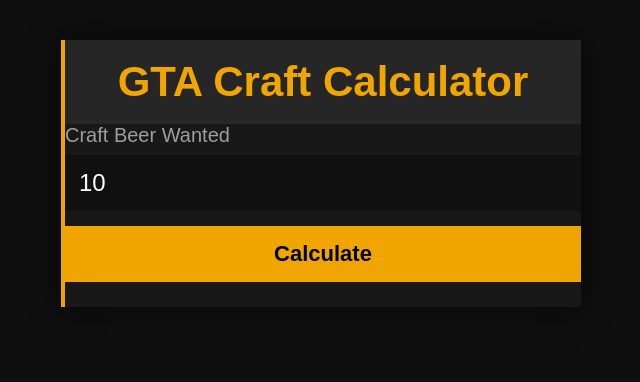
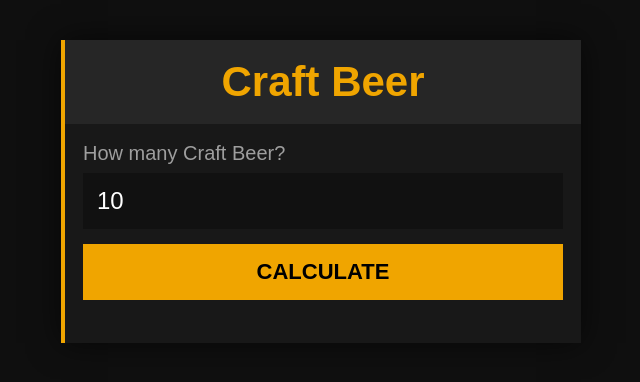
Before and after one commit to thewhitewizard-tech/Craft-beer-CALCULATOR-GTA-W-, a plain HTML site: page index.html in a window 1280 px wide. Shown: the whole page, without its empty margins (319-959 px from the left). Drawn offline with Linux system fonts and the light colour scheme.

Commit message:
Update index.html

```diff
--- a/index.html
+++ b/index.html
@@ -1,27 +1,41 @@
 <!DOCTYPE html>
 <html lang="en">
+
 <head>
-    <meta charset="UTF-8">
-    <meta name="viewport" content="width=device-width, initial-scale=1.0">
-    <title>GTA Craft Calculator</title>
-    <link rel="stylesheet" href="style.css">
+
+<meta charset="UTF-8">
+<meta name="viewport" content="width=device-width, initial-scale=1">
+
+<title>Craft Calculator</title>
+
+<link rel="stylesheet" href="style.css">
+
 </head>
+
 <body>
 
 <div class="container">
 
-    <h1>GTA Craft Calculator</h1>
+<h1>Craft Beer</h1>
 
-    <label>Craft Beer Wanted</label>
-    <input type="number" id="amount" value="10">
+<div class="content">
 
-    <button onclick="calculate()">Calculate</button>
+<label>How many Craft Beer?</label>
 
-    <div id="results"></div>
+<input id="amount" type="number" value="10">
+
+<button onclick="calculate()">
+CALCULATE
+</button>
+
+<div id="results"></div>
+
+</div>
 
 </div>
 
 <script src="script.js"></script>
 
 </body>
+
 </html>
```
